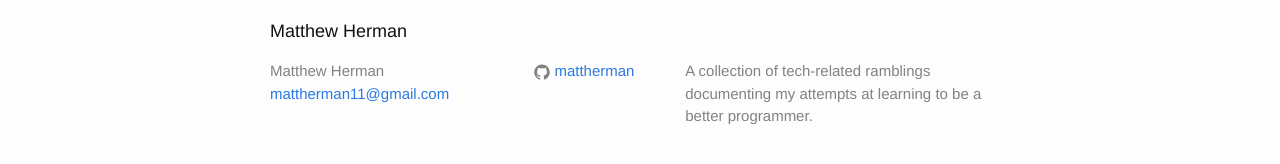
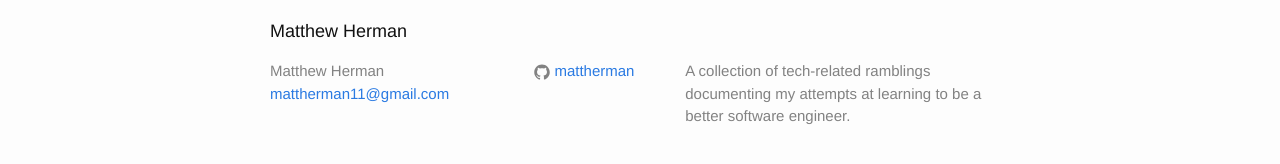
Before and after one commit to mattherman/website, a Jekyll site: the page built from index.html, in a window 1280 px wide. Shown: the part 309-473 px from the top of the page. Built offline with Jekyll 4.4.1, drawn with Linux system fonts in a browser that asks for light colours.

Commit message:
Software Engineer > Programmer

```diff
--- a/_config.yml
+++ b/_config.yml
@@ -10,7 +10,7 @@ title: Matthew Herman
 email: mattherman11@gmail.com
 description: > # this means to ignore newlines until "baseurl:"
   A collection of tech-related ramblings documenting
-  my attempts at learning to be a better programmer.
+  my attempts at learning to be a better software engineer.
 baseurl: "" # the subpath of your site, e.g. /blog
 url: "http://mattherman.github.io" # the base hostname & protocol for your site
 github_username:  mattherman
```
